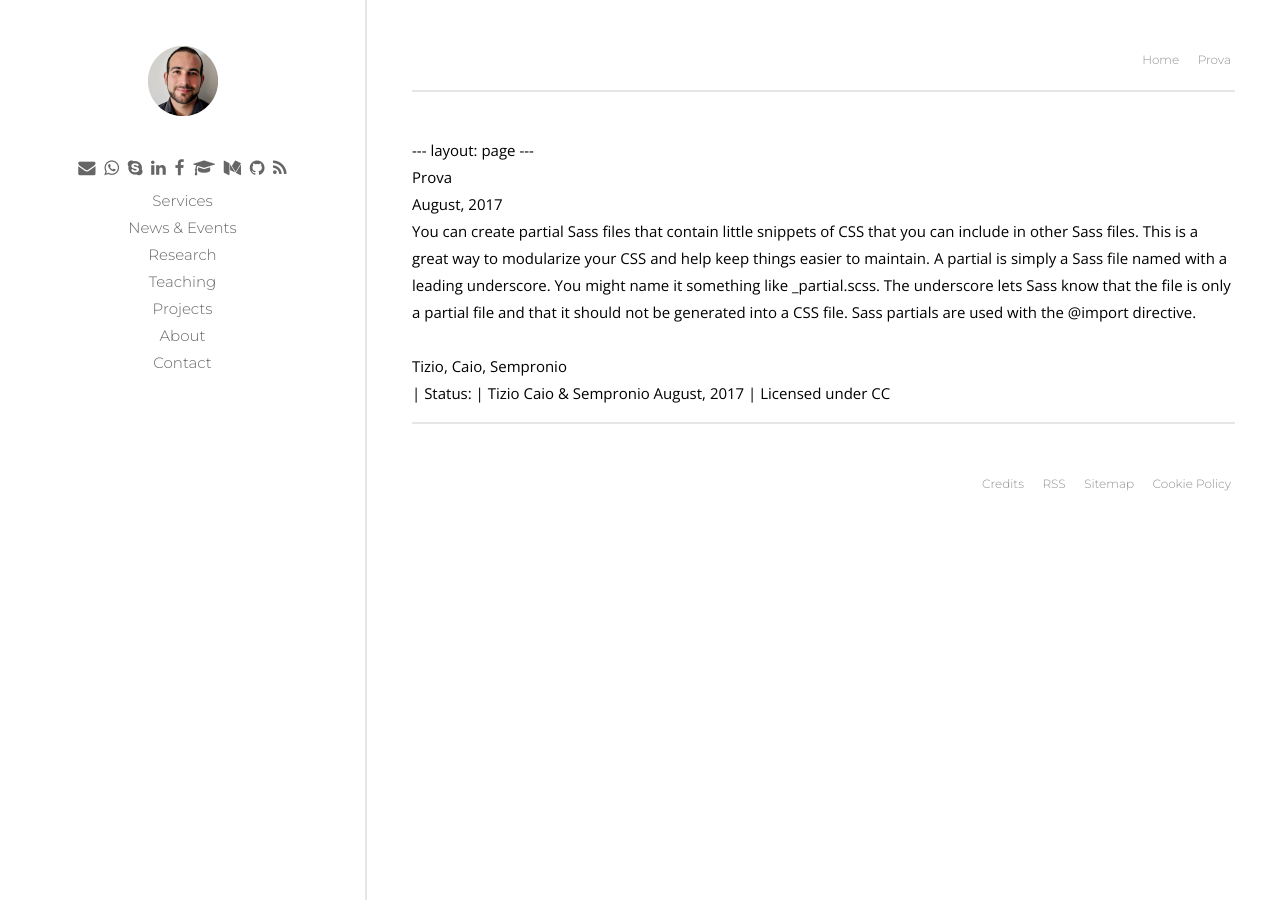
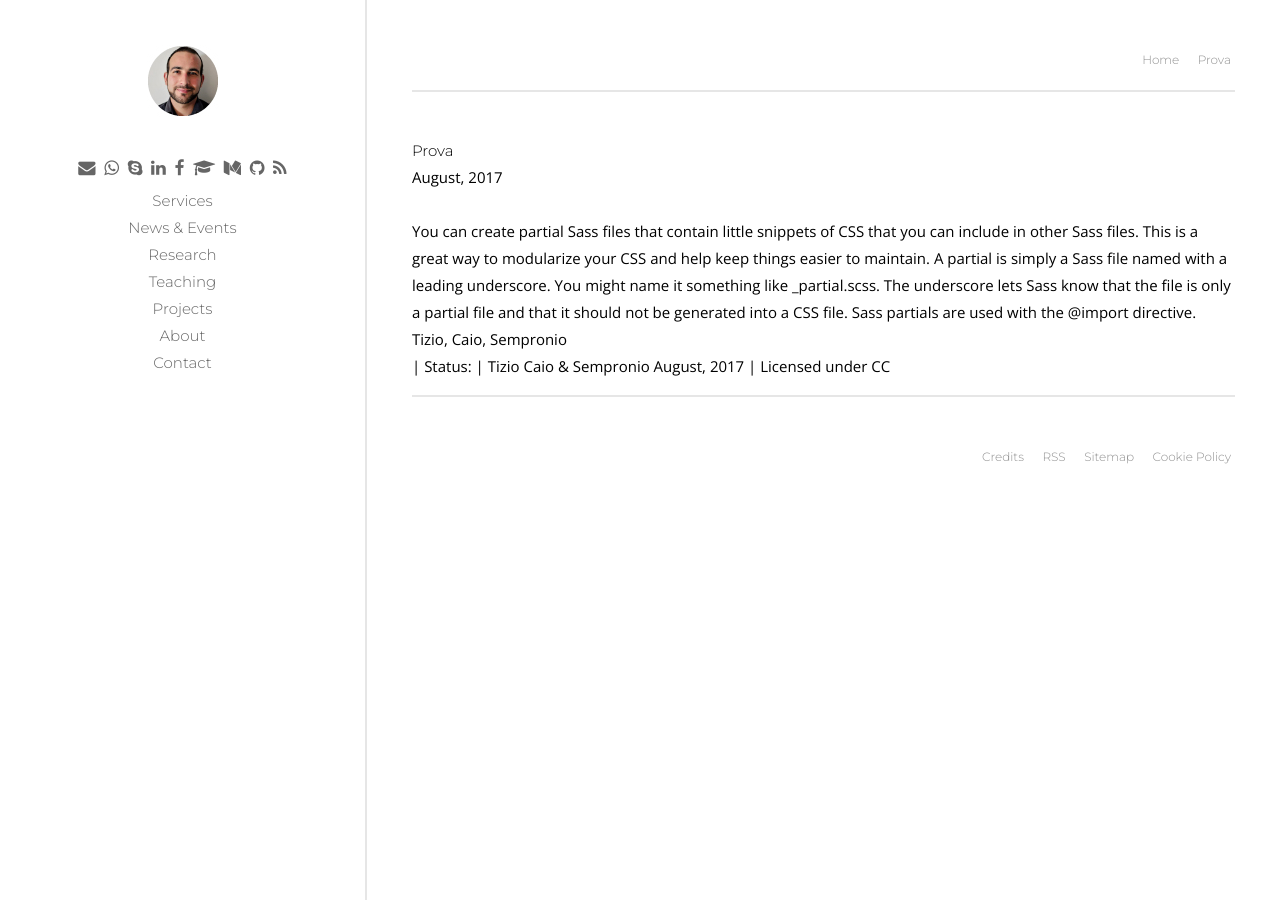
Before and after one commit to p-marco/p-marco.github.io, a Jekyll site: the page built from prova.md, in a window 1280 px wide. Built offline with Jekyll 4.4.1, drawn with Linux system fonts in a browser that asks for light colours; our own code applies the rules of GitHub Pages for plain Markdown files.

Commit message:
default layout test

```diff
--- a/_includes/item.html
+++ b/_includes/item.html
@@ -1,12 +1,8 @@
----
-layout: page
----
 <article class="section">
-	<h1>{{ page.title }}</h1>
+	<h1 class="t-heading">{{ page.title }}</h1>
 
 	<p>{{ page.date }}</p>
 	<par class="abstract">{{ content }}</par>
-	<br>
 
 	<p><small>{{ page.keywords }}</small></p>
 
--- a/assets/css/styles.scss
+++ b/assets/css/styles.scss
@@ -241,3 +241,7 @@ p.hero{
 .t-brandColor{
 	color: $color-brand;
 }
+
+.abstract {
+	margin: $unit-grid 0 $unit-grid $unit-grid;
+}
```
